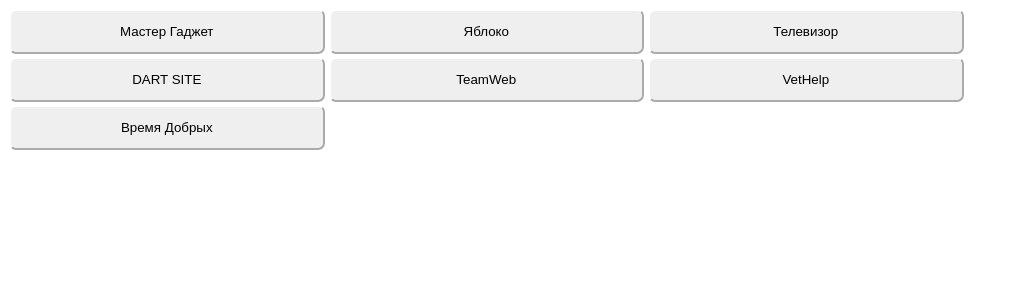
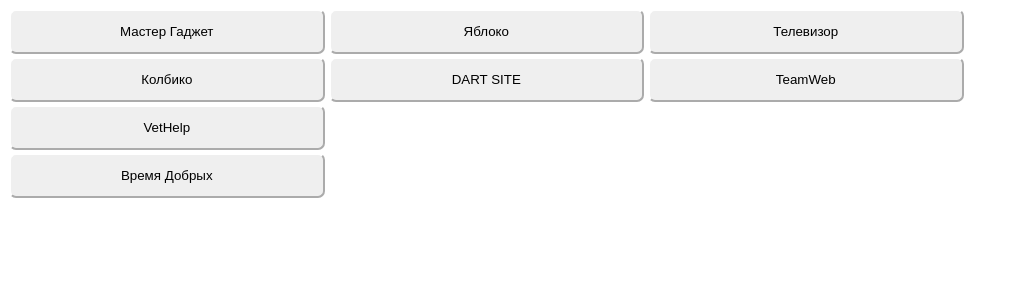
Before and after one commit to ddxRoman/work, a PHP site: page /folders/sites.php in a window 1280 px wide. Shown: the top 300 px of the page, without its empty margins (0-1016 px from the left). Run offline with PHP 8.4, Linux system fonts and the light colour scheme; the visitor is signed in with stand-in values (Sample User, id 1).

Commit message:
Колбико добавил

```diff
--- a/www/folders/sites.php
+++ b/www/folders/sites.php
@@ -16,6 +16,7 @@
 <a href="https://master-gadget.ru" target="_blank"><button>Мастер Гаджет</button></a>
 <a href="https://justyabloko.ru" target="_blank"><button>Яблоко</button></a>
 <a href="https://dontelevizor.ru/" target="_blank"><button>Телевизор</button></a>
+<a href="https://kolbiko.com/" target="_blank"><button>Колбико</button></a>
 <a href="https://dartsite.ru/" target="_blank"><button class="site_btn">DART SITE</button></a>
 <a href="https://teamweb-agency.ru" target="_blank"><button class="site_btn">TeamWeb</button></a>
 <a href="https://vethelp911.ru/" target="_blank"><button class="site_btn">VetHelp</button></a><br>
```
